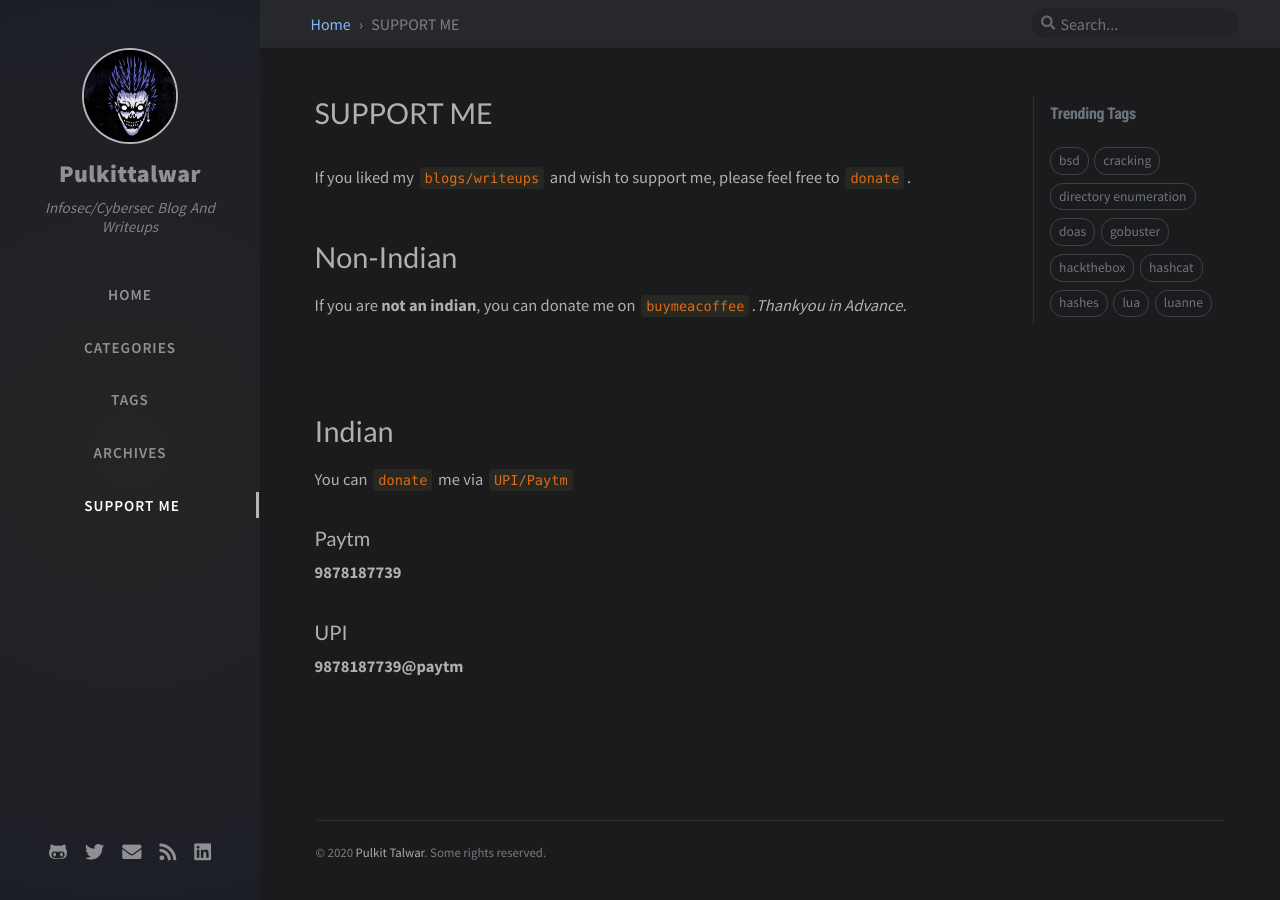
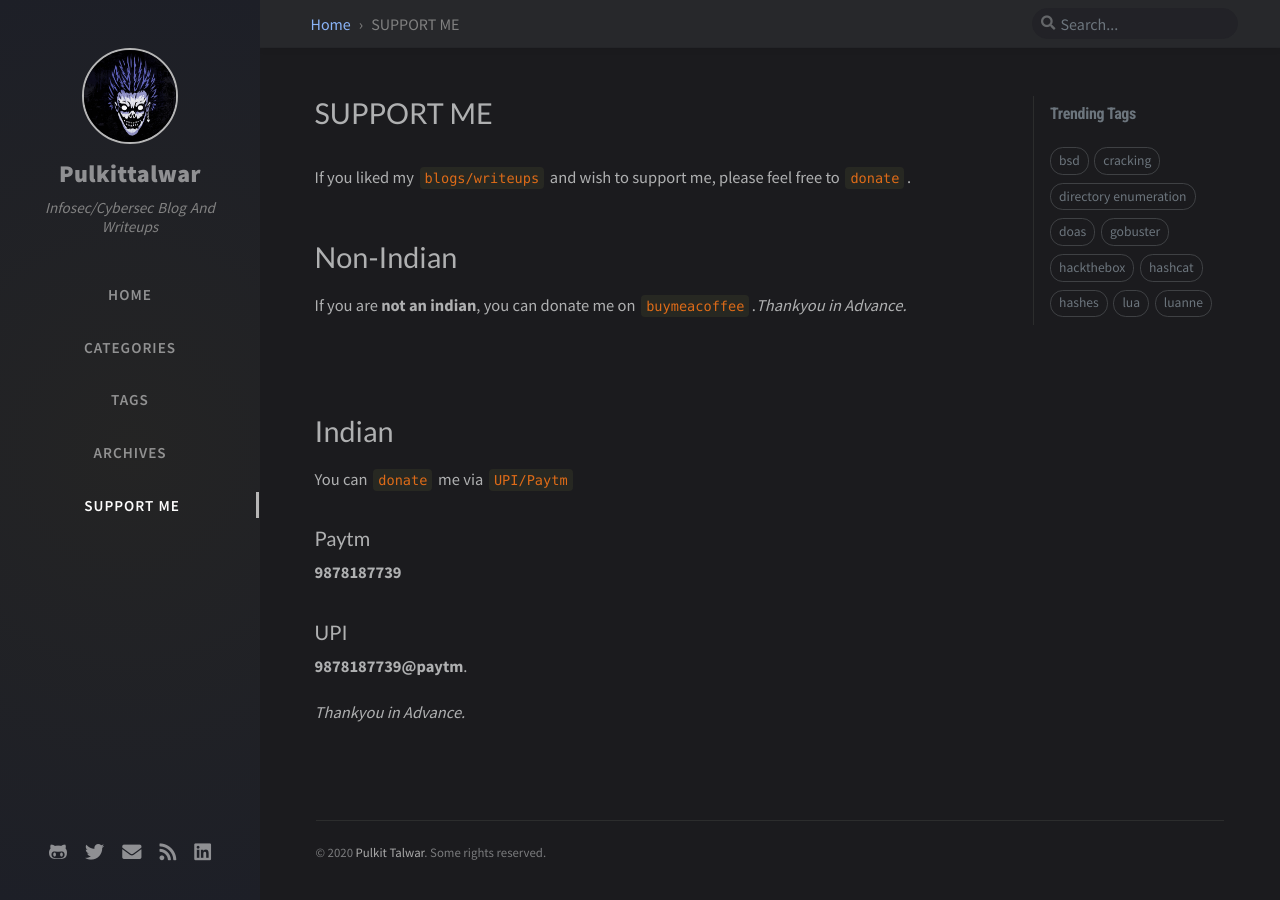
Before and after one commit to pulkittalwar2611/pulkittalwar, a Jekyll site: the page built from _tabs/Support-Me.md, in a window 1280 px wide. Built offline with Jekyll 4.4.1, drawn with Linux system fonts in a browser that asks for light colours; nearby versions of some CDN libraries; comment, search, counter and statistics services are not loaded.

Commit message:
changes in supportme.md, added paytm/upi link changes

```diff
--- a/_tabs/Support-Me.md
+++ b/_tabs/Support-Me.md
@@ -26,4 +26,6 @@ You can `donate` me via `UPI/Paytm`
 **9878187739**
 
 ### UPI
-**9878187739@paytm**
+**9878187739@paytm**.
+
+*Thankyou in Advance.*
```
Also changed, not shown: 7 other files.
